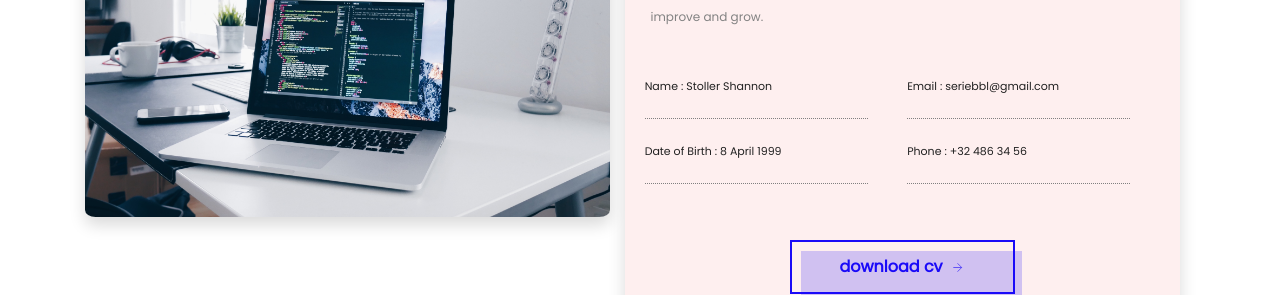
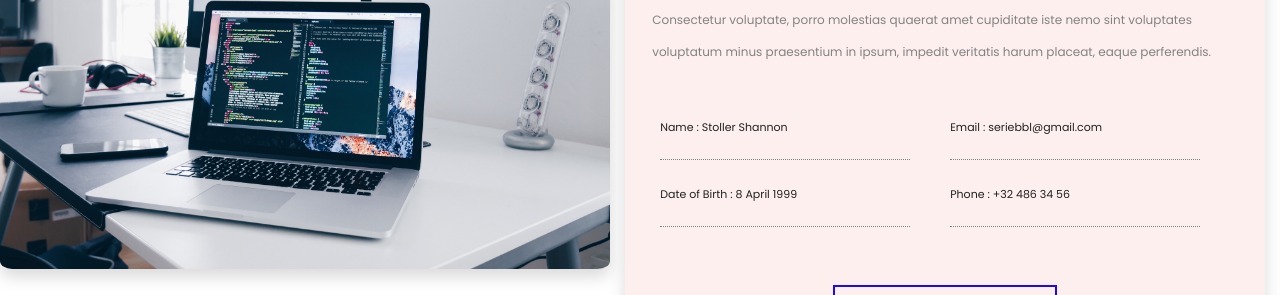
Before and after one commit to Shannon-cmd/First-Portfolio-React, a React (Create React App) app: page / in a window 1280 px wide. Shown: the part 1174-1469 px from the top of the page. Built offline with nearby package versions, Linux system fonts and the light colour scheme.

Commit message:
projet terminé

```diff
--- a/src/components/About.jsx
+++ b/src/components/About.jsx
@@ -1,11 +1,11 @@
-import React, { Fragment, useState, useEffect } from 'react';
+import React, { useState, useEffect } from 'react';
 import Me from '../img/design2.jpg';
 import '../scss/_About.scss';
 import SBtn from './framework/SBtn/SBtn';
 
 const About = () => {
 
-  const [change, setChange] = useState('col-md-6 col-sm-12 col-xs-12 about-me shadow')
+  const [change, setChange] = useState('col-lg-6 col-md-6 col-sm-12 col-xs-12 about-me shadow')
 
   useEffect(() => {
     window.addEventListener('scroll', () => {
@@ -18,18 +18,18 @@ const About = () => {
   })
 
   return (
-    <Fragment>
-      <section id="about" className="container mb-5 mt-3">
+
+      <section id="about" className=" mb-5 mt-3">
         <h2 className="d-flex justify-content-center my-5 t-about">— About&nbsp;<span>Me</span>&nbsp;—</h2>
         <div className="row">
 
-          <div className="col-md-6 col-sm-12 col-xs-12 container d-flex justify-content-center align-items-center">
+          <div className="col-lg-6 col-md-6 col-sm-12 col-xs-12 container d-flex justify-content-center align-items-center">
             <img className="photo-me mt-4 shadow" src={Me} alt="" />
           </div>
           <div className={change}>
             <h6>I'M SHANNON STOLLER, 20 YEARS OLD WEBSITE DEVELOPER</h6>
-            <p>Passionate about computers for a long time, I love learning and creating. I take advantage of my training to learn how to develop websites like this one. In the future, I would like to improve my design because it is for a me a way to develop my creativity. I love human contact. That’s why caring and listening are very important to me. Working as a team would be a great opportunity to develop my talents, improve and grow.</p>
-            <div className="row about-info mb-4">
+            <p>Passionate about computers for a long time, I love learning and creating. I take advantage of my training to learn how to develop websites like this one. In the future, I would like to improve my design because it is for a me a way to develop my creativity. I love human contact. That’s why caring and listening are very important to me. Working as a team would be a great opportunity to develop my talents, improve and grow. Lorem ipsum dolor sit amet consectetur adipisicing elit. Consectetur voluptate, porro molestias quaerat amet cupiditate iste nemo sint voluptates voluptatum minus praesentium in ipsum, impedit veritatis harum placeat, eaque perferendis.</p>
+            <div className="container row about-info mb-4">
               <div className="col">
                 <p>Name : Stoller Shannon</p>
                 <p>Date of Birth : 8 April 1999</p>
@@ -45,9 +45,6 @@ const About = () => {
           </div>
         </div>
       </section>
-
-
-    </Fragment>
   )
 }
 
--- a/src/components/Footer.jsx
+++ b/src/components/Footer.jsx
@@ -41,20 +41,16 @@ const Footer = () => {
   return (
     <Fragment>
       <section id="footer" className="footer w-100 mt-5 d-flex justify-content-center">
-
         <div className="social pb-5">
-
           <h5 className="text-center"><img onClick={handleRoll} className={nuage} src={NuageImg} alt="" /><i className={fb}></i> <i className={google}></i> <i className={linkedin}></i> <i className={insta}></i></h5>
-
           <span className="d-flex justify-content-center pt-2">Social Media</span>
-
         </div>
         <div>
-
         </div>
       </section>
+
       <section className="footer2 py-3 d-flex justify-content-center">
-        <span>©Copyright 2020 Keeny | All RightReserved.</span>
+        <span>©Copyright 2020 All RightReserved. | Made with <i class="fas fa-heart"></i> by Shannon.</span>
       </section>
     </Fragment>
   )
--- a/src/components/Form.jsx
+++ b/src/components/Form.jsx
@@ -1,11 +1,11 @@
-import React, { Fragment } from 'react';
+import React from 'react';
 import '../scss/_Form.scss';
 import './framework/SBtn/SBtn';
 import SBtn from './framework/SBtn/SBtn';
 
 const Form = () => {
   return (
-    <Fragment>
+
       <section className="form container shadow">
         <h2 className="py-5">— Contact —</h2>
         <div className="arround">
@@ -28,7 +28,6 @@ const Form = () => {
           </div>
         </div>
       </section>
-    </Fragment>
   )
 }
 
--- a/src/components/Header.jsx
+++ b/src/components/Header.jsx
@@ -1,15 +1,13 @@
-import React, { Fragment } from 'react';
+import React from 'react';
 import '../scss/_Header.scss';
 import Nav from './Nav';
 
 const Header = () => {
 
   return (
-    <Fragment>
       <section id="home" className="background shadow">
         <Nav />
       </section>
-    </Fragment>
   )
 }
 
--- a/src/components/Nav.jsx
+++ b/src/components/Nav.jsx
@@ -1,4 +1,4 @@
-import React, { Fragment, useState, useEffect } from 'react';
+import React, { useState, useEffect } from 'react';
 import '../scss/_Nav.scss';
 
 const Nav = () => {
@@ -16,7 +16,6 @@ const Nav = () => {
   });
 
   return (
-    <Fragment>
       <nav className={change}>
         <h3 className="navbar-brand logo" href="#home">Keeny</h3>
         <button className="navbar-toggler" type="button" data-toggle="collapse" data-target="#navbarNavAltMarkup" aria-controls="navbarNavAltMarkup" aria-expanded="false" aria-label="Toggle navigation">
@@ -33,7 +32,6 @@ const Nav = () => {
           </div>
         </div>
       </nav>
-    </Fragment>
   )
 }
 
--- a/src/components/Service.jsx
+++ b/src/components/Service.jsx
@@ -1,4 +1,4 @@
-import React, { Fragment, useEffect, useState } from 'react';
+import React, { useEffect, useState } from 'react';
 import '../scss/_Service.scss'
 
 const Service = () => {
@@ -16,7 +16,6 @@ const Service = () => {
   })
 
   return (
-    <Fragment>
       <section id="services" className="skills container">
         <div className="mb-5 mt-3 d-flex justify-content-center">
           <h2 id="offer" className="t-about">— What I&nbsp;<span>offer</span>&nbsp;? —</h2>
@@ -73,7 +72,6 @@ const Service = () => {
         </div>
 
       </section>
-    </Fragment>
   )
 }
 
--- a/src/components/Skills.jsx
+++ b/src/components/Skills.jsx
@@ -1,4 +1,4 @@
-import React, { Fragment, useState, useEffect } from 'react';
+import React, { useState, useEffect } from 'react';
 import '../scss/_Skills.scss';
 import BarProgress from './framework/BarProgress/BarProgress';
 import SBtn from './framework/SBtn/SBtn';
@@ -33,7 +33,6 @@ const Skills = () => {
   })
 
   return (
-    <Fragment>
       <section id="skills" className="container mb-5 all">
         <div className="d-flex justify-content-center">
           <h2 className="mb-5 mt-3 t-skill">— My&nbsp;<span>Skills</span>&nbsp;—</h2>
@@ -92,8 +91,6 @@ const Skills = () => {
           </div>
         </div>
       </section>
-
-    </Fragment>
   )
 }
 
```
